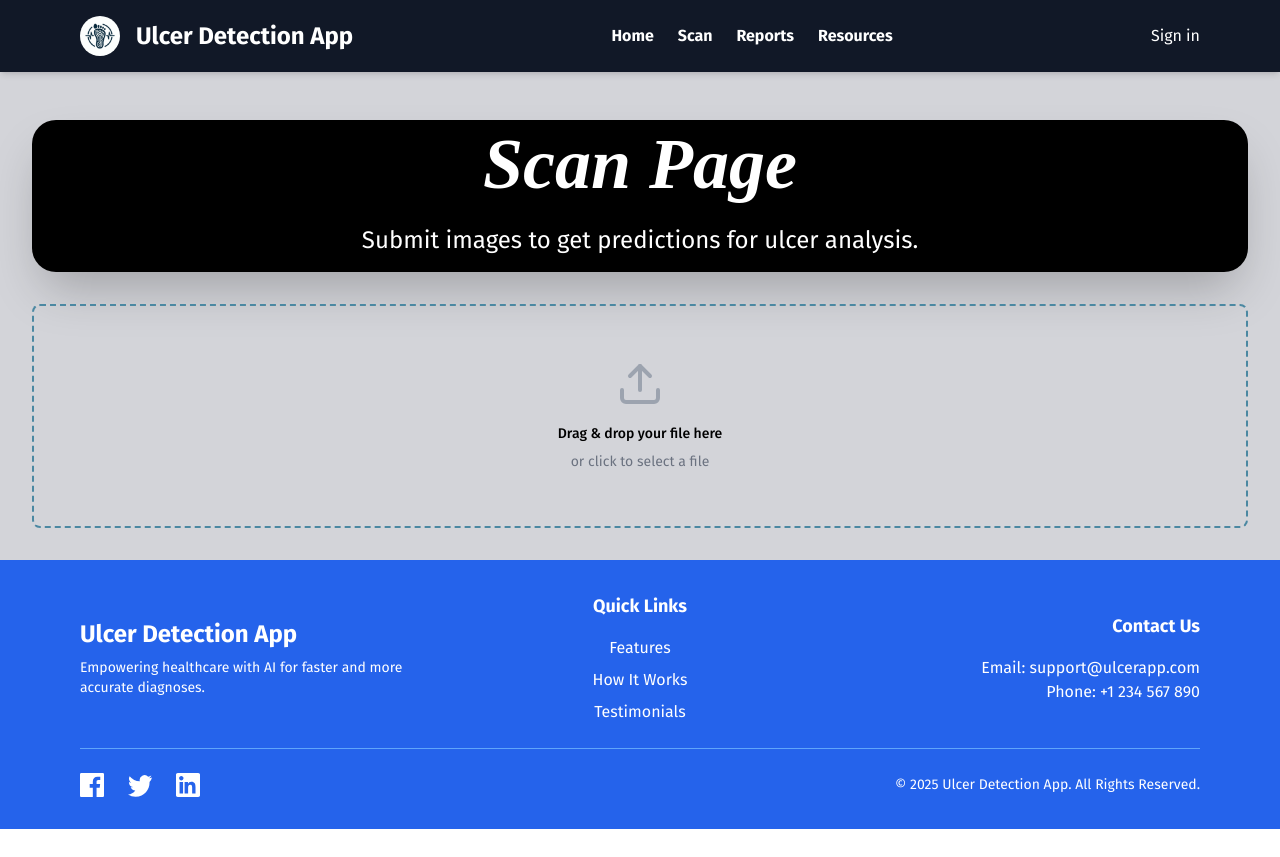
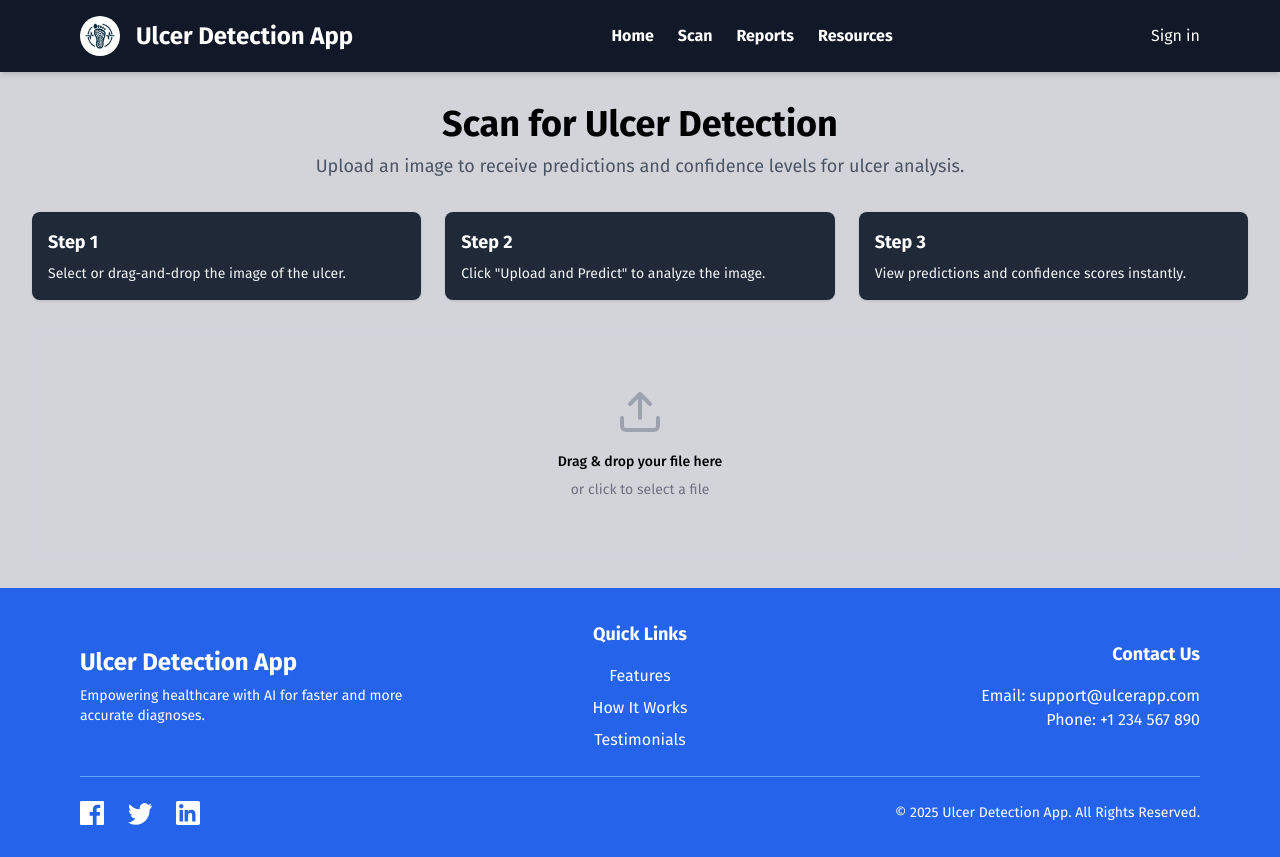
Before and after one commit to BenakKishanJ/UlcerDetect_web, a Next.js app: page /scan in a window 1280 px wide. Before the commit the page ends 829 px from the top, so only its background shows below. Built offline with nearby package versions, Linux system fonts and the light colour scheme; no server answers; a web font is replaced by a local one.

Commit message:
Add New Scan page with steps

```diff
--- a/src/app/scan/page.tsx
+++ b/src/app/scan/page.tsx
@@ -1,6 +1,6 @@
 "use client";
 import React, { useState, useCallback } from "react";
-import { Button } from "@/components/ui/button"; // Your custom Button component
+import { Button } from "@/components/ui/button"; // Custom Button component
 import { Upload } from "lucide-react";
 import Image from "next/image";
 
@@ -11,14 +11,14 @@ export default function Scan() {
   const [confidence, setConfidence] = useState<number | null>(null);
   const [error, setError] = useState<string | null>(null);
 
-  // Handle file selection
+  // File selection handlers
   const handleFileChange = (event: React.ChangeEvent<HTMLInputElement>) => {
     if (event.target.files && event.target.files[0]) {
       setFile(event.target.files[0]);
     }
   };
 
-  // Handle drag events
+  // Drag-and-drop handlers
   const handleDrag = useCallback((e: React.DragEvent) => {
     e.preventDefault();
     e.stopPropagation();
@@ -40,17 +40,15 @@ export default function Scan() {
     e.preventDefault();
     e.stopPropagation();
     setIsDragging(false);
-
     const files = e.dataTransfer.files;
     if (files && files[0]) {
       setFile(files[0]);
     }
   }, []);
 
-  // Upload and send the image to backend
+  // Upload the image and fetch predictions
   const handleUpload = async (event: React.MouseEvent) => {
-    event.preventDefault(); // Prevent default behavior of button click
-
+    event.preventDefault();
     if (!file) {
       setError("No image selected");
       return;
@@ -75,45 +73,66 @@ export default function Scan() {
       }
     } catch (err) {
       setError("Failed to fetch predictions");
-      console.log(err);
+      console.error(err);
     }
   };
 
   return (
-    <div className="p-8">
-      <div className="py-4 pb-8 px-0 m-auto">
-        <div className="bg-black rounded-3xl text-white shadow-2xl items-center flex flex-col justify-center text-center">
-          <em>
-            <h1 className="text-display-1 font-bold text-7xl mb-0 p-2">
-              Scan Page
-            </h1>
-          </em>
-          <p className="m-0 p-4 text-2xl">
-            Submit images to get predictions for ulcer analysis.
+    <div className="p-8 space-y-8">
+      {/* Header Section */}
+      <div className="text-center">
+        <h1 className="text-4xl font-bold text-black">
+          Scan for Ulcer Detection
+        </h1>
+        <p className="mt-2 text-lg text-gray-600">
+          Upload an image to receive predictions and confidence levels for ulcer
+          analysis.
+        </p>
+      </div>
+
+      {/* Steps Section */}
+      <div className="grid md:grid-cols-3 gap-6">
+        <div className="p-4 bg-gray-800 rounded-lg shadow">
+          <h3 className="font-semibold text-lg text-white">Step 1</h3>
+          <p className="mt-2 text-sm text-gray-100">
+            Select or drag-and-drop the image of the ulcer.
+          </p>
+        </div>
+        <div className="p-4 bg-gray-800 rounded-lg shadow">
+          <h3 className="font-semibold text-lg text-white">Step 2</h3>
+          <p className="mt-2 text-sm text-gray-100">
+            Click "Upload and Predict" to analyze the image.
+          </p>
+        </div>
+        <div className="p-4 bg-gray-800 rounded-lg shadow">
+          <h3 className="font-semibold text-lg text-white">Step 3</h3>
+          <p className="mt-2 text-sm text-gray-100">
+            View predictions and confidence scores instantly.
           </p>
         </div>
       </div>
 
+      {/* Drag-and-Drop or File Upload Section */}
       <div
         onDragEnter={handleDragIn}
         onDragLeave={handleDragOut}
         onDragOver={handleDrag}
         onDrop={handleDrop}
-        className={`relative border-2 border-dashed rounded-lg p-8 h-56 flex flex-col items-center justify-center transition-colors
-          ${isDragging ? "border-blue-500 bg-blue-50" : "border-primary"}
-          ${file ? "bg-green-50" : ""}
-        `}
+        className={`relative border-2 border-dashed rounded-lg p-8 h-56 flex flex-col items-center justify-center transition-colors ${
+          isDragging ? "border-blue-500 bg-blue-50" : "border-gray-300"
+        } ${file ? "bg-green-50" : ""}`}
       >
         <input
           type="file"
           accept="image/*"
           onChange={handleFileChange}
           className="absolute inset-0 w-full h-full opacity-0 cursor-pointer"
-          title="Choose a file or drag it here"
         />
 
         <Upload
-          className={`w-12 h-12 mb-4 ${isDragging ? "text-blue-500" : "text-gray-400"}`}
+          className={`w-12 h-12 mb-4 ${
+            isDragging ? "text-blue-500" : "text-gray-400"
+          }`}
         />
 
         {file ? (
@@ -133,44 +152,44 @@ export default function Scan() {
         )}
       </div>
 
-      {/* Upload and Predict button below */}
+      {/* Upload Button */}
       {file && (
         <div className="mt-4 text-center">
           <Button
             onClick={handleUpload}
             variant="default"
-            className="bg-black text-neutral"
+            className="bg-blue-600 hover:bg-blue-700 text-white"
           >
             Upload and Predict
           </Button>
         </div>
       )}
 
-      {/* Display Prediction Result as a Card */}
+      {/* Prediction Result */}
       {prediction && confidence !== null && file && (
-        <div className="mt-8 max-w-sm mx-auto bg-tertiary shadow-lg rounded-lg overflow-hidden border-2 border-secondary">
+        <div className="mt-8 max-w-md mx-auto bg-white shadow-lg rounded-lg overflow-hidden">
           <Image
             src={URL.createObjectURL(file)}
             alt="Uploaded file"
-            width={400} // Set a fixed width or use a responsive size
-            height={225} // Set a fixed height for the image
-            className="w-full h-auto object-cover rounded-lg"
+            width={400}
+            height={225}
+            className="w-full object-cover"
           />
           <div className="p-4">
-            <h3 className="text-lg font-semibold text-black">Prediction</h3>
-            <p className="mt-2 text-sm text-highlight">
+            <h3 className="text-lg font-semibold">Prediction Result</h3>
+            <p className="text-sm mt-2">
               <strong>Class:</strong> {prediction}
             </p>
-            <p className="text-sm text-highlight">
+            <p className="text-sm">
               <strong>Confidence:</strong> {(confidence * 100).toFixed(2)}%
             </p>
           </div>
         </div>
       )}
 
-      {/* Display Error Message */}
+      {/* Error Message */}
       {error && (
-        <div style={{ marginTop: "1rem", color: "red" }}>
+        <div className="mt-4 text-red-500 text-center">
           <strong>Error:</strong> {error}
         </div>
       )}
```
